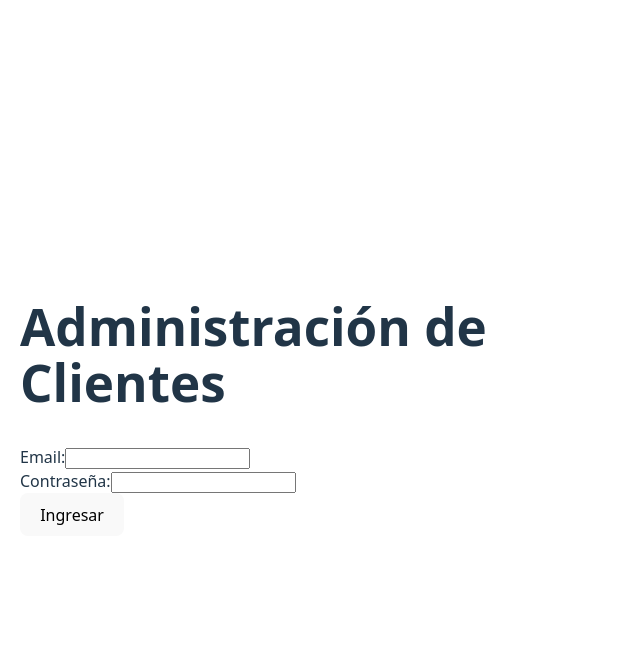
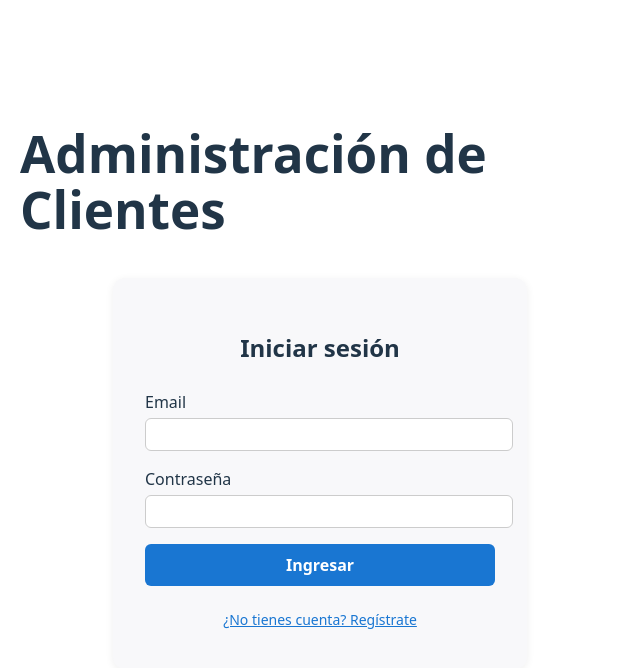
Before and after one commit to jprealini/clientes, a React (Vite) app: page / in a window 1280 px wide. Shown: the top 668 px of the page, without its empty margins (0-640 px from the left). Built offline with nearby package versions, Linux system fonts and the light colour scheme.

Commit message:
register

```diff
--- a/src/App.tsx
+++ b/src/App.tsx
@@ -9,20 +9,24 @@ import Pagos from './pages/Pagos';
 import type { User } from '@supabase/supabase-js';
 import { supabase } from './supabaseClient';
 
+
 function App() {
   const [email, setEmail] = useState('');
   const [password, setPassword] = useState('');
   const [user, setUser] = useState<User | null>(null);
   const [error, setError] = useState('');
-
+  const [isRegister, setIsRegister] = useState(false);
+  const [loading, setLoading] = useState(false);
 
   const handleLogin = async (e: React.FormEvent) => {
     e.preventDefault();
     setError('');
+    setLoading(true);
     const { data, error } = await supabase.auth.signInWithPassword({
       email,
       password,
     });
+    setLoading(false);
     if (error) setError(error.message);
     else {
       setUser(data.user);
@@ -36,9 +40,26 @@ function App() {
         await supabase.from('usuarios').insert({
           id: data.user.id,
           email: data.user.email,
-          nombre: data.user.user_metadata?.name || '',
         });
       }
+    }
+  };
+
+  const handleRegister = async (e: React.FormEvent) => {
+    e.preventDefault();
+    setError('');
+    setLoading(true);
+    const { data, error } = await supabase.auth.signUp({
+      email,
+      password,
+    });
+    setLoading(false);
+    if (error) setError(error.message);
+    else {
+      setError('Registro exitoso. Revisa tu email para confirmar la cuenta.');
+      setIsRegister(false);
+      setEmail('');
+      setPassword('');
     }
   };
 
@@ -52,18 +73,35 @@ function App() {
         <div style={{ maxWidth: 600, margin: '40px auto', padding: 20 }}>
           <h1>Administración de Clientes</h1>
           {!user ? (
-            <form onSubmit={handleLogin}>
-              <div>
-                <label>Email:</label>
-                <input type="email" value={email} onChange={e => setEmail(e.target.value)} required />
+            <div style={{
+              background: '#f8f8fa',
+              borderRadius: 12,
+              boxShadow: '0 2px 8px #0001',
+              padding: 32,
+              maxWidth: 350,
+              margin: '40px auto',
+            }}>
+              <h2 style={{ textAlign: 'center', marginBottom: 24 }}>{isRegister ? 'Registro' : 'Iniciar sesión'}</h2>
+              <form onSubmit={isRegister ? handleRegister : handleLogin}>
+                <div style={{ marginBottom: 16 }}>
+                  <label style={{ display: 'block', marginBottom: 4 }}>Email</label>
+                  <input type="email" value={email} onChange={e => setEmail(e.target.value)} required style={{ width: '100%', padding: 8, borderRadius: 6, border: '1px solid #ccc' }} />
+                </div>
+                <div style={{ marginBottom: 16 }}>
+                  <label style={{ display: 'block', marginBottom: 4 }}>Contraseña</label>
+                  <input type="password" value={password} onChange={e => setPassword(e.target.value)} required style={{ width: '100%', padding: 8, borderRadius: 6, border: '1px solid #ccc' }} />
+                </div>
+                <button type="submit" style={{ width: '100%', padding: 10, borderRadius: 6, background: '#1976d2', color: '#fff', border: 'none', fontWeight: 'bold', fontSize: 16 }} disabled={loading}>
+                  {loading ? 'Procesando...' : isRegister ? 'Registrarse' : 'Ingresar'}
+                </button>
+              </form>
+              <div style={{ textAlign: 'center', marginTop: 16 }}>
+                <button type="button" style={{ background: 'none', border: 'none', color: '#1976d2', cursor: 'pointer', textDecoration: 'underline', fontSize: 14 }} onClick={() => { setIsRegister(!isRegister); setError(''); }}>
+                  {isRegister ? '¿Ya tienes cuenta? Inicia sesión' : '¿No tienes cuenta? Regístrate'}
+                </button>
               </div>
-              <div>
-                <label>Contraseña:</label>
-                <input type="password" value={password} onChange={e => setPassword(e.target.value)} required />
-              </div>
-              <button type="submit">Ingresar</button>
-              {error && <p style={{ color: 'red' }}>{error}</p>}
-            </form>
+              {error && <p style={{ color: error.includes('exitoso') ? 'green' : 'red', marginTop: 16 }}>{error}</p>}
+            </div>
           ) : (
             <div>
               <p>Bienvenido, {user.email}</p>
```
